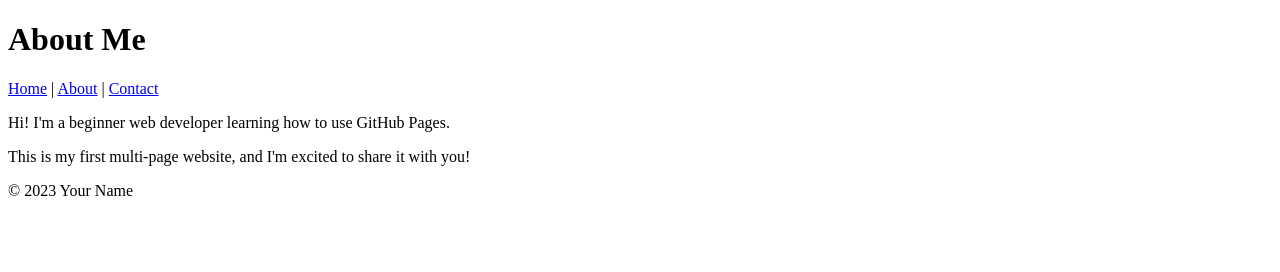
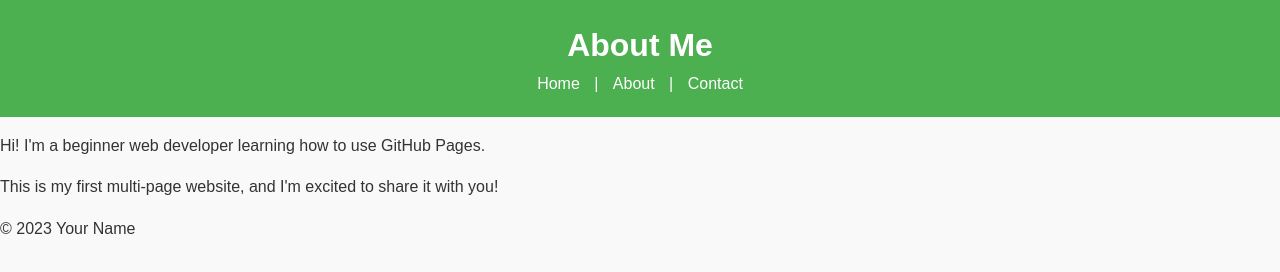
Before and after one commit to lonemabu/my-github-page, a plain HTML site: page about.html in a window 1280 px wide. Drawn offline with Linux system fonts and the light colour scheme.

Commit message:
Added CSS3 styling to the website

```diff
--- a/about.html
+++ b/about.html
@@ -9,6 +9,7 @@
     <meta name="viewport" content="width=device-width, initial-scale=1.0">
 
     <title>About Me</title>
+    <link rel="stylesheet" href="styles.css">
 
 </head>
 
--- /dev/null
+++ b/styles.css
@@ -0,0 +1,53 @@
+body {
+
+    font-family: Arial, sans-serif;
+
+    color: #333;
+
+    background-color: #f9f9f9;
+
+    margin: 0;
+
+    padding: 0;
+
+    line-height: 1.6;
+
+} header {
+
+    background-color: #4CAF50;
+
+    color: white;
+
+    padding: 20px;
+
+    text-align: center;
+
+}
+
+
+
+header h1 {
+
+    margin: 0;
+
+}
+
+
+
+nav a {
+
+    color: white;
+
+    text-decoration: none;
+
+    margin: 0 10px;
+
+}
+
+
+
+nav a:hover {
+
+    text-decoration: underline;
+
+}
```
Also changed, not shown: contact.html (+1 -0 lines), index.html (+1 -0 lines).
